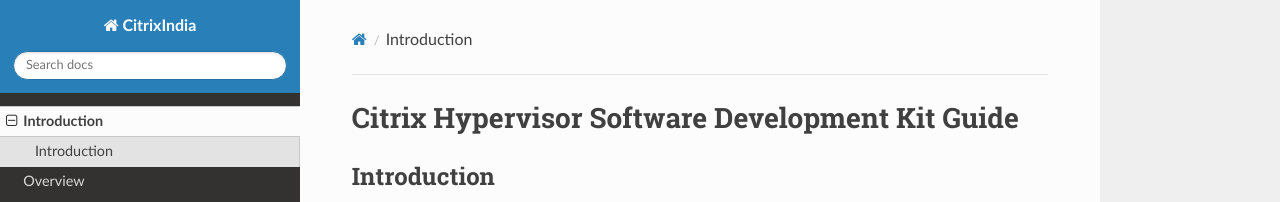
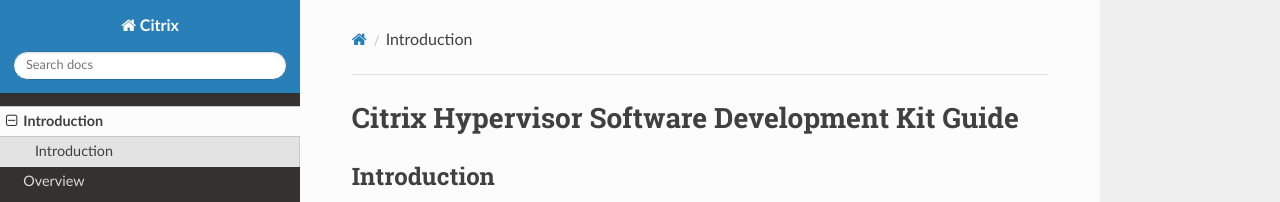
Before and after one commit to gauravcitrix/gh-pages, an MkDocs documentation site: the page built from docs/index.md, in a window 1280 px wide. Shown: the top 202 px of the page. Built offline with MkDocs 1.6.1, drawn with Linux system fonts in a browser that asks for light colours; nearby versions of some CDN libraries.

Commit message:
Update mkdocs.yml

```diff
--- a/mkdocs.yml
+++ b/mkdocs.yml
@@ -1,4 +1,4 @@
-site_name: CitrixIndia
+site_name: Citrix
 nav:
  - Introduction : 'index.md'
  - Overview: 'overview.md'
```
